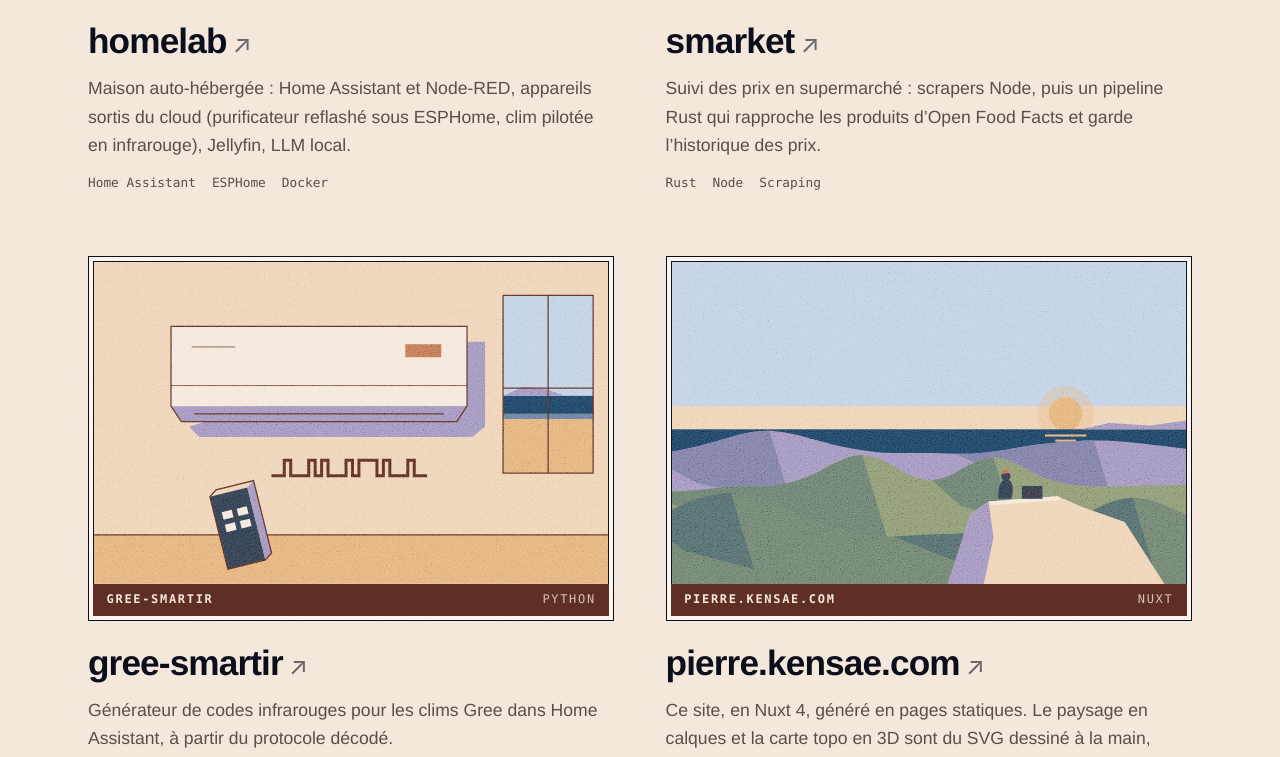
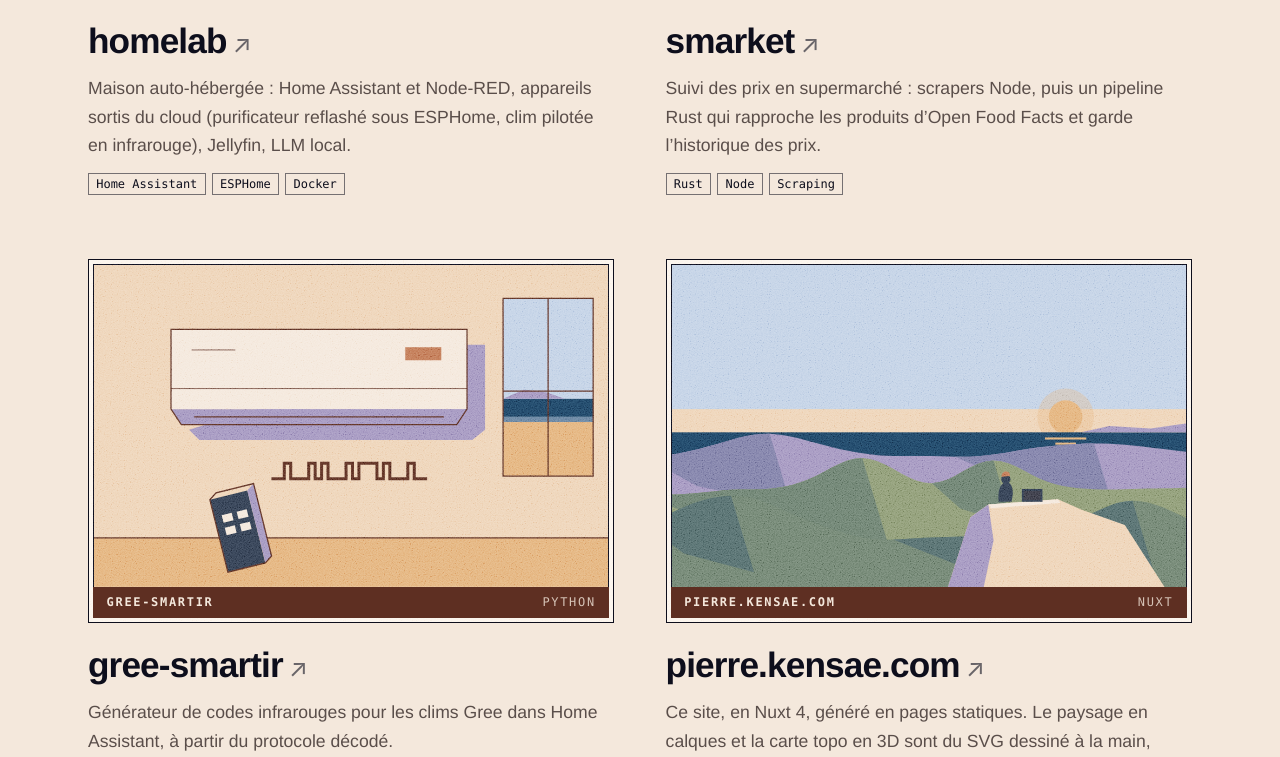
Before and after one commit to PierreBastiani/PierreBastiani.github.io, a Nuxt app: page / in a window 1280 px wide. Shown: the part 4304-5061 px from the top of the page. Built offline with nearby package versions, Linux system fonts and the light colour scheme.

Commit message:
Printed tags everywhere; drop the last 2px roundings

```diff
--- a/app/components/ContactBlock.vue
+++ b/app/components/ContactBlock.vue
@@ -246,10 +246,6 @@ dd {
   color: var(--accent-text);
   font-weight: 600;
 }
-/* square buttons in this printed block (radius 0–2 px), colours unchanged */
-.logbook .btn {
-  border-radius: 2px;
-}
 .note {
   color: var(--muted);
   font-size: var(--step--1);
--- a/app/components/ExperienceList.vue
+++ b/app/components/ExperienceList.vue
@@ -437,15 +437,7 @@ onBeforeUnmount(() => {
 }
 /* technologies as printed tags: square, a thin ink rule, mono */
 .pitch .tags {
-  gap: 0.4rem;
   margin-top: 0.15rem;
-}
-.pitch .tags li {
-  padding: 0.05rem 0.45rem;
-  border: 1px solid color-mix(in srgb, var(--ink) 55%, var(--bg));
-  color: var(--ink);
-  font-size: 0.75rem;
-  line-height: 1.5;
 }
 .foot h3 {
   font-size: var(--step-0);
--- a/app/components/LocalOffer.vue
+++ b/app/components/LocalOffer.vue
@@ -358,12 +358,6 @@ blockquote {
 .call .btns {
   margin-top: 0.75rem;
 }
-/* square buttons in the printed blocks (radius 0–2 px); same inks as everywhere */
-.call .btn,
-.call-bar .btn {
-  border-radius: 2px;
-}
-
 /* sticky call bar: phones only, opaque, an ink rule on top */
 .call-bar {
   display: none;
--- a/app/styles/main.css
+++ b/app/styles/main.css
@@ -345,7 +345,6 @@ a:hover {
 :focus-visible {
   outline: 2px solid var(--accent-text);
   outline-offset: 3px;
-  border-radius: 2px;
 }
 .on-ground :focus-visible {
   outline-color: var(--accent);
@@ -475,14 +474,17 @@ main > .section:last-child {
 .tags {
   display: flex;
   flex-wrap: wrap;
-  gap: 0.15rem 1rem;
+  gap: 0.4rem;
   list-style: none;
   margin: 0;
   padding: 0;
-  font: 400 0.8rem/1.5 var(--f-mono);
-  color: var(--muted);
+  font: 400 0.75rem/1.5 var(--f-mono);
+  color: var(--ink);
 }
+/* printed tags: square, thin ink border */
 .tags li {
+  padding: 0.05rem 0.45rem;
+  border: 1px solid color-mix(in srgb, var(--ink) 55%, var(--bg));
   white-space: nowrap;
 }
 
```
